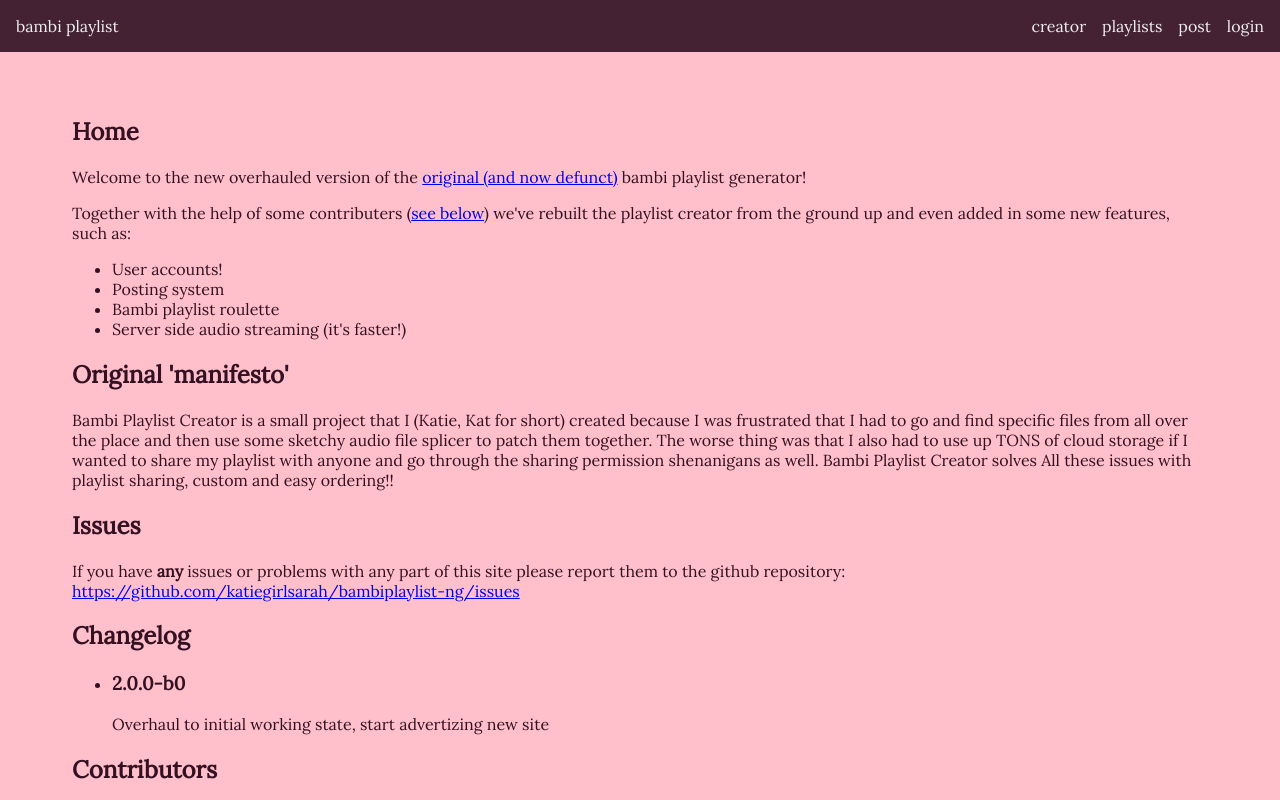
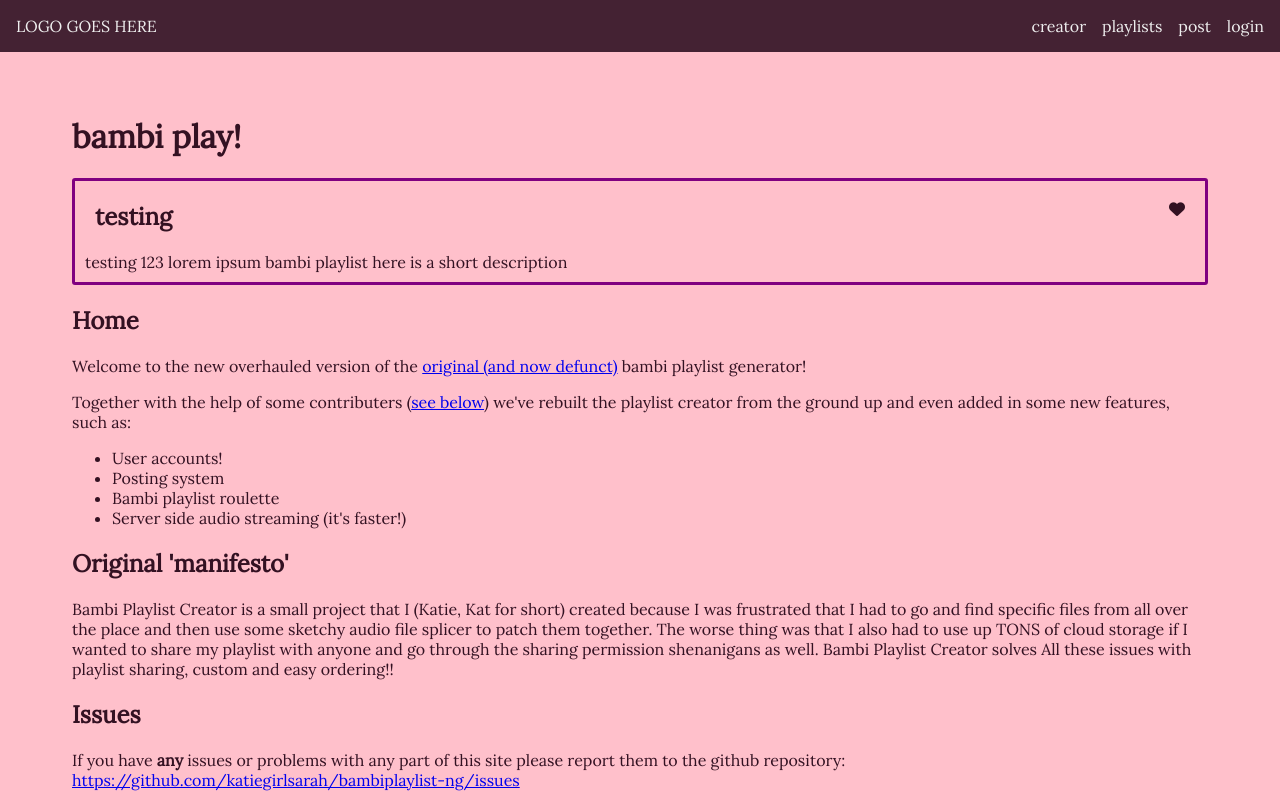
Before and after one commit to katiegirlsarah/bambiplaylist-ng, a SvelteKit app: page / in a window 1280 px wide. Shown: the top 800 px of the page. Built offline with nearby package versions, Linux system fonts and the light colour scheme.

Commit message:
(update) add playlist post element for home page

```diff
--- a/src/app.html
+++ b/src/app.html
@@ -6,7 +6,8 @@
 
 		<meta name="viewport" content="width=device-width" />
 		<meta name="description" content="PLACEHOLDER - PLEASE CHANGE ME" />
-		<title>bambidj</title>
+		<title>bambi play!</title>
+		<script src="https://kit.fontawesome.com/363b1accdd.js" crossorigin="anonymous"></script>
 
 		%sveltekit.head%
 	</head>
--- a/src/lib/components/Navbar.svelte
+++ b/src/lib/components/Navbar.svelte
@@ -21,7 +21,7 @@
 </script>
 
 <header>
-	<a href="/">bambi playlist</a>
+	<a href="/">LOGO GOES HERE</a>
 
 	<nav>
 		<ul>
@@ -38,7 +38,7 @@
 				{#if user == ''}
 					<a href="/login">login</a>
 				{:else}
-					Welcome, {user}
+					<a href="/logged?jwt=null">logout</a>
 				{/if}
 			</li>
 		</ul>
--- /dev/null
+++ b/src/lib/components/PlaylistBlock.svelte
@@ -0,0 +1,33 @@
+<script>
+  export let title;
+  export let desc;
+</script>
+
+<div class="container">
+  <header>
+    <h2>{title}</h2>
+    <i class="fa-solid fa-heart"></i>
+  </header>
+
+  <p>{desc}</p>
+</div>
+
+<style>
+  header {
+    display: flex;
+    flex-direction: row;
+  }
+
+  h2 {
+    width: 100%;
+  }
+
+  .container {
+    border: 3px purple solid;
+    border-radius: 3px;
+  }
+
+  .container * {
+    margin: 10px;
+  }
+</style>
--- a/src/routes/+page.svelte
+++ b/src/routes/+page.svelte
@@ -1,8 +1,13 @@
 <script>
 	import PageTransition from '$lib/components/PageTransition.svelte';
+	import PlaylistBlock from '$lib/components/PlaylistBlock.svelte';
 </script>
 
 <PageTransition>
+	<h1>bambi play!</h1>
+
+	<PlaylistBlock title="testing" desc="testing 123 lorem ipsum bambi playlist here is a short description" />
+
 	<h2>Home</h2>
 
 	<p>
```
